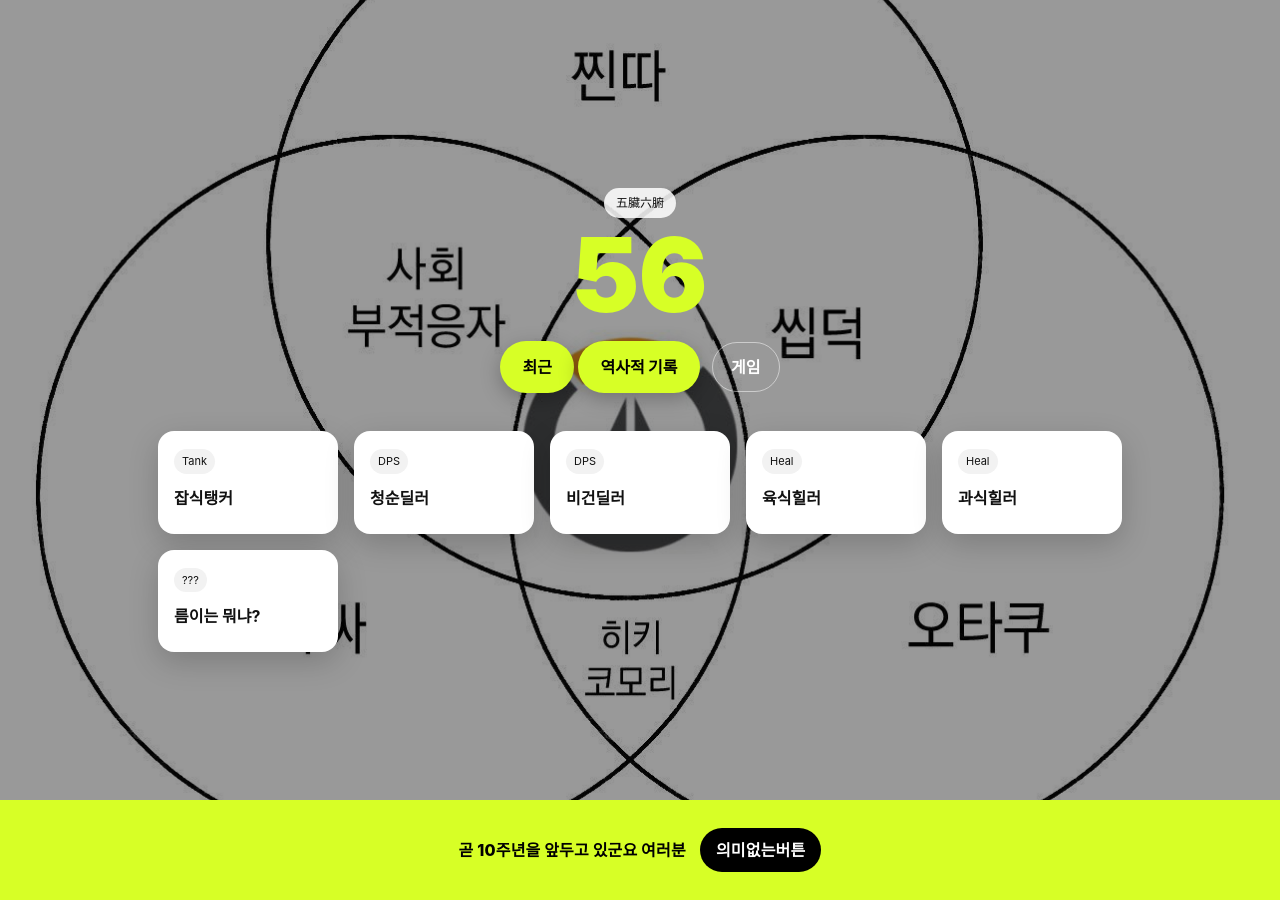
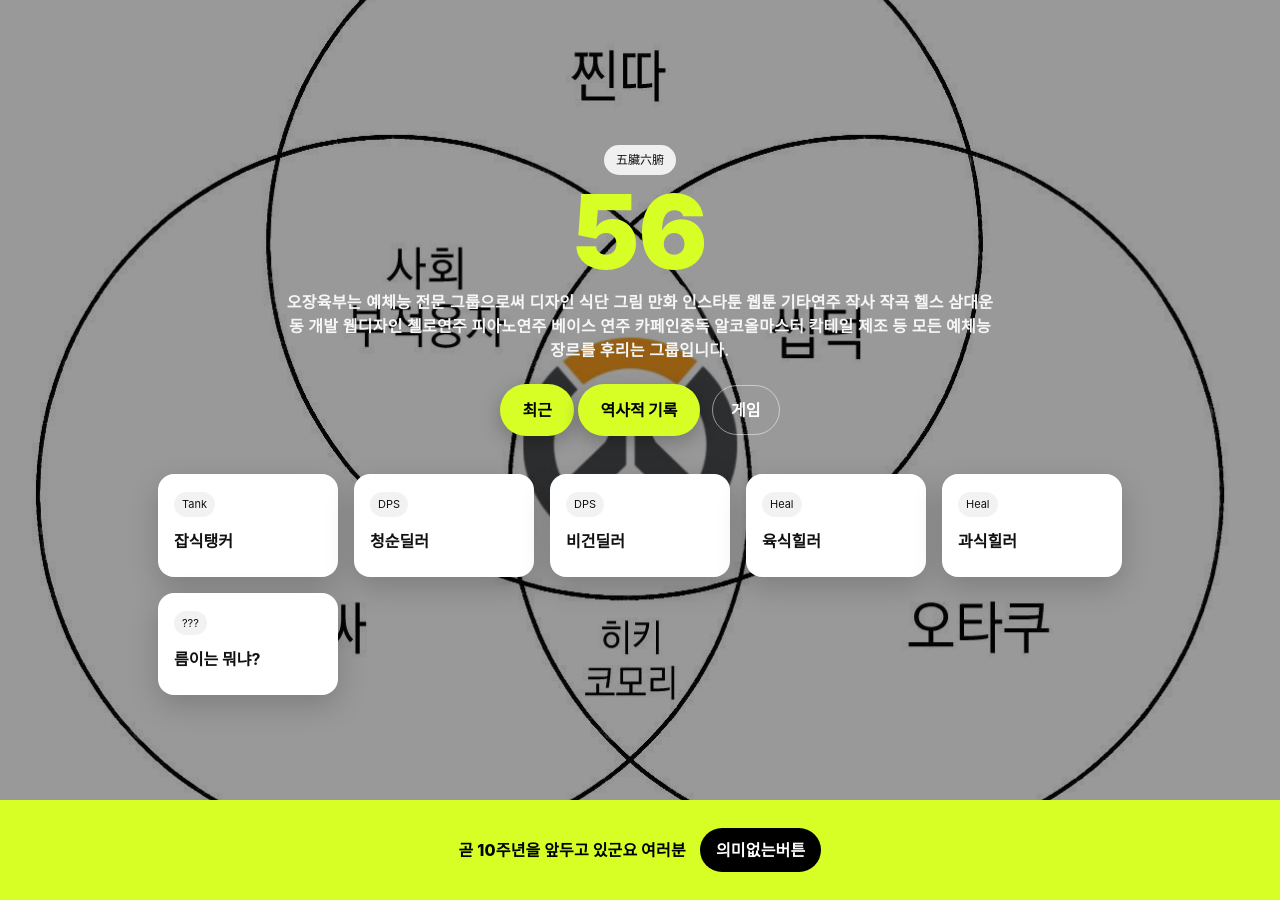
Before and after one commit to better-nine/better-nine.github.io, a plain HTML site: page 5v6e/you.html in a window 1280 px wide. Shown: the top 903 px of the page. Drawn offline with Linux system fonts and the light colour scheme; files whose address does not match are found by name.

Commit message:
refactor: 유장이가 소개문구 적어줌

```diff
--- a/5v6e/you.html
+++ b/5v6e/you.html
@@ -22,7 +22,7 @@
     <div class="hero-inner">
       <span class="kick">五臟六腑</span>
       <h1 class="headline">56</h1>
-      <!--<div class="sub">러블리왼가 | sia | 대홍단감자 | Superpants | llllllllll | cetaphil</div>-->
+      <div class="sub">오장육부는 예체능 전문 그룹으로써 디자인 식단 그림 만화 인스타툰 웹툰 기타연주 작사 작곡 헬스 삼대운동 개발 웹디자인 첼로연주 피아노연주 베이스 연주 카페인중독 알코올마스터 칵테일 제조 등 모든 예체능 장르를 후리는 그룹입니다. </div>
       <div style="margin-top:8px;">
 
         <a class="cta" href="#collection">최근</a>
```
